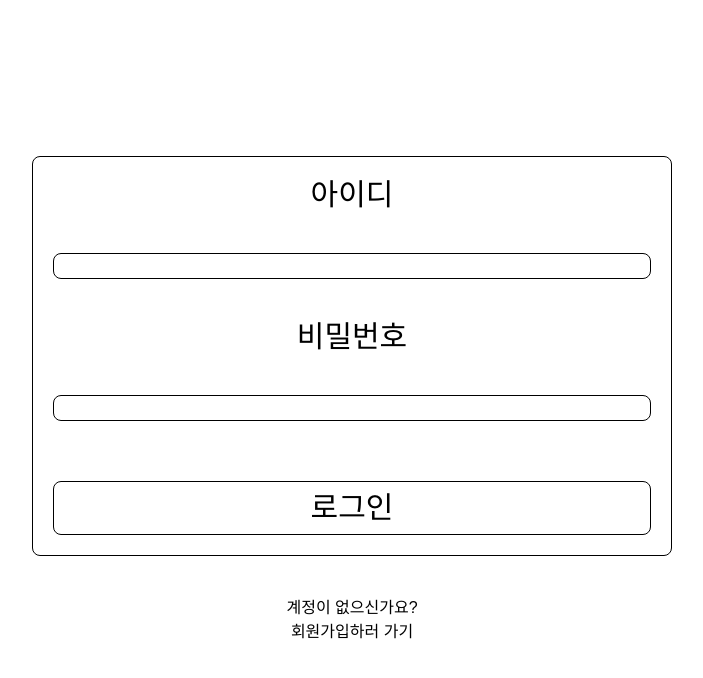
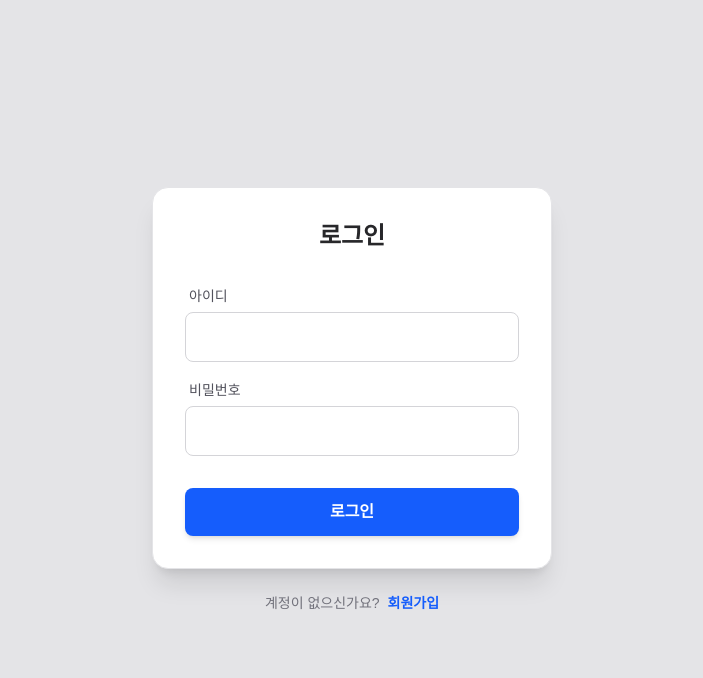
Before and after one commit to parkgunwook0617/AHubFE, a React (Vite) app: page /login in a window 1280 px wide. Shown: the top 678 px of the page, without its empty margins (288-991 px from the left). Built offline with nearby package versions, Linux system fonts and the light colour scheme; a web font is replaced by a local one.

Commit message:
[feat]: add design to login, register, home

```diff
--- a/src/App.css
+++ b/src/App.css
@@ -21,6 +21,7 @@
 
 @layer base {
     body {
+        background-color: #e4e4e7;
         font-family: var(--font-main);
     }
 }
--- a/src/App.tsx
+++ b/src/App.tsx
@@ -3,6 +3,7 @@ import './App.css'
 import Home from './base/Home'
 import Login from './auth/Login'
 import Register from './auth/Register'
+import MainPage from './base/MainPage'
 
 function App() {
 
@@ -12,6 +13,7 @@ function App() {
         <Route path="/" element={<Home />} />
         <Route path="/login" element={<Login />} />
         <Route path="/register" element={<Register />} />
+        <Route path="/mainpage" element={<MainPage />} />
       </Routes>
     </BrowserRouter>
   )
--- a/src/auth/Login.tsx
+++ b/src/auth/Login.tsx
@@ -14,24 +14,45 @@ const Login = () => {
         });
 
         if (response.status === 200) {
-            alert('로그인에 성공했습니다.');
-            navigate('/main');
+            navigate('/mainpage');
         }
     }
 
     return (
         <div className="h-screen flex flex-col justify-center">
-            <div className="flex flex-col justify-center text-center gap-10">
-                <div className="flex flex-col justify-center align-center ml-auto mr-auto text-center gap-10 w-[50%] border-1 p-5 rounded-lg">
-                    <div className="text-3xl">아이디</div>
-                    <input className="border-1 rounded-lg" type="text" value={id} onChange={e => setId(e.target.value)}></input>
-                    <div className="text-3xl">비밀번호</div>
-                    <input className="border-1 rounded-lg" type="password" value={password} onChange={e => setPassword(e.target.value)}></input>
-                    <button className="border-1 rounded-lg p-2 text-3xl mt-5" onClick={handleLogin}>로그인</button>
-                </div >
-                <div>
-                    <div className="text-center">계정이 없으신가요?</div>
-                    <Link to="/register">회원가입하러 가기</Link>
+            <div className="flex flex-col justify-center text-center gap-6">
+                <div className="flex flex-col justify-center ml-auto mr-auto w-[90%] max-w-[400px] bg-white border border-zinc-200 p-8 rounded-2xl shadow-xl">
+                    <h1 className="text-2xl font-bold mb-8 text-zinc-800">로그인</h1>
+                    <div className="flex flex-col gap-4 text-left">
+                        <div>
+                            <label className="text-sm font-medium text-zinc-600 ml-1">아이디</label>
+                            <input
+                                className="w-full mt-1 border border-zinc-300 rounded-lg p-3 outline-none focus:ring-2 focus:ring-blue-500 focus:border-transparent transition-all"
+                                type="text"
+                                value={id}
+                                onChange={e => setId(e.target.value)}
+                            />
+                        </div>
+                        <div>
+                            <label className="text-sm font-medium text-zinc-600 ml-1">비밀번호</label>
+                            <input
+                                className="w-full mt-1 border border-zinc-300 rounded-lg p-3 outline-none focus:ring-2 focus:ring-blue-500 focus:border-transparent transition-all"
+                                type="password"
+                                value={password}
+                                onChange={e => setPassword(e.target.value)}
+                            />
+                        </div>
+                        <button
+                            className="w-full bg-blue-600 text-white font-semibold rounded-lg p-3 mt-4 hover:bg-blue-700 active:scale-[0.98] transition-all shadow-md cursor-pointer"
+                            onClick={handleLogin}
+                        >
+                            로그인
+                        </button>
+                    </div>
+                </div>
+                <div className="flex justify-center gap-2 text-sm text-zinc-500">
+                    <span>계정이 없으신가요?</span>
+                    <Link to="/register" className="text-blue-600 font-semibold hover:underline">회원가입</Link>
                 </div>
             </div>
         </div>
--- a/src/auth/Register.tsx
+++ b/src/auth/Register.tsx
@@ -1,14 +1,15 @@
 import axios from 'axios';
 import { useState } from 'react';
+import { useNavigate } from 'react-router-dom';
 
 const Register = () => {
     const [id, setId] = useState('');
     const [password, setPassword] = useState('');
     const [checkpassword, setCheckpassword] = useState('');
+    const navigate = useNavigate();
 
     const handleRegister = async () => {
         if (password !== checkpassword) {
-            alert('비밀번호가 일치하지 않습니다.');
             return;
         }
 
@@ -18,22 +19,53 @@ const Register = () => {
         });
 
         if (response.status === 201) {
-            alert('회원가입이 완료되었습니다. 로그인 페이지로 이동합니다.');
+            navigate('/login');
         }
     }
 
     return (
         <div className="h-screen flex flex-col justify-center">
-            <div className="flex flex-col justify-center text-center gap-10">
-                <div className="flex flex-col justify-center align-center ml-auto mr-auto text-center gap-10 w-[50%] border-1 p-5 rounded-lg">
-                    <div className="text-3xl">아이디</div>
-                    <input className="border-1 rounded-lg" type="text" value={id} onChange={e => setId(e.target.value)}></input>
-                    <div className="text-3xl">비밀번호</div>
-                    <input className="border-1 rounded-lg" type="password" value={password} onChange={e => setPassword(e.target.value)}></input>
-                    <div className="text-3xl">비밀번호 확인</div>
-                    <input className="border-1 rounded-lg" type="password" value={checkpassword} onChange={e => setCheckpassword(e.target.value)}></input>
-                    {password !== checkpassword && checkpassword.length !== 0 && <div className="text-red-500">비밀번호가 일치하지 않습니다.</div>}
-                    <button className="border-1 rounded-lg p-2 text-3xl mt-5" onClick={handleRegister}>회원가입하기</button>
+            <div className="flex flex-col justify-center text-center gap-6">
+                <div className="flex flex-col justify-center ml-auto mr-auto w-[90%] max-w-[400px] bg-white border border-zinc-200 p-8 rounded-2xl shadow-xl">
+                    <h1 className="text-2xl font-bold mb-8 text-zinc-800">회원가입</h1>
+                    <div className="flex flex-col gap-4 text-left">
+                        <div>
+                            <label className="text-sm font-medium text-zinc-600 ml-1">아이디</label>
+                            <input
+                                className="w-full mt-1 border border-zinc-300 rounded-lg p-3 outline-none focus:ring-2 focus:ring-blue-500 focus:border-transparent transition-all"
+                                type="text"
+                                value={id}
+                                onChange={e => setId(e.target.value)}
+                            />
+                        </div>
+                        <div>
+                            <label className="text-sm font-medium text-zinc-600 ml-1">비밀번호</label>
+                            <input
+                                className="w-full mt-1 border border-zinc-300 rounded-lg p-3 outline-none focus:ring-2 focus:ring-blue-500 focus:border-transparent transition-all"
+                                type="password"
+                                value={password}
+                                onChange={e => setPassword(e.target.value)}
+                            />
+                        </div>
+                        <div>
+                            <label className="text-sm font-medium text-zinc-600 ml-1">비밀번호 확인</label>
+                            <input
+                                className="w-full mt-1 border border-zinc-300 rounded-lg p-3 outline-none focus:ring-2 focus:ring-blue-500 focus:border-transparent transition-all"
+                                type="password"
+                                value={checkpassword}
+                                onChange={e => setCheckpassword(e.target.value)}
+                            />
+                        </div>
+                        {password !== checkpassword && checkpassword.length > 0 && password.length > 0 && (
+                            <div className="text-red-500 text-sm font-bold">비밀번호가 일치하지 않습니다.</div>)}
+
+                        <button
+                            className="w-full bg-blue-600 text-white font-semibold rounded-lg p-3 mt-4 hover:bg-blue-700 active:scale-[0.98] transition-all shadow-md cursor-pointer"
+                            onClick={handleRegister}
+                        >
+                            회원가입
+                        </button>
+                    </div>
                 </div>
             </div>
         </div>
--- a/src/base/Home.tsx
+++ b/src/base/Home.tsx
@@ -14,7 +14,7 @@ const Home = () => {
         <div className="flex flex-col justify-center items-center h-screen gap-10 bg-zinc-200">
             <div className="text-7xl font-bold"><span className="text-sky-400">A</span>Hub</div>
             <div className="text-5xl font-sub">당신의 시간을 채웠던 수많은 장면들, 이제는 잊히지 않게.</div>
-            <Link to="/login" className="text-3xl border-1 p-5 rounded-[30px]">시작하러 가기</Link>
+            <Link to="/login" className="text-3xl text-white p-5 rounded-[30px] bg-sky-400 shadow-xl active:scale-[0.95] hover:bg-blue-500 transition-all">시작하러 가기</Link>
             <LogoLoop logos={imageLogos} logoHeight={240} speed={60} />
         </div>
     );
--- /dev/null
+++ b/src/base/MainPage.tsx
@@ -0,0 +1,19 @@
+const MainPage = () => {
+
+    return (
+        <div>
+            <nav className="p-5 border-b-2">
+                <div className="flex justify-between items-center">
+                    <div className="text-xl font-bold">AHub</div>
+                    <div className="flex space-x-4">
+                        <button className="px-4 py-2 bg-blue-500 text-white rounded">Home</button>
+                        <button className="px-4 py-2 bg-blue-500 text-white rounded">Profile</button>
+                        <button className="px-4 py-2 bg-blue-500 text-white rounded">Settings</button>
+                    </div>
+                </div>
+            </nav>
+        </div>
+    );
+};
+
+export default MainPage;
```
